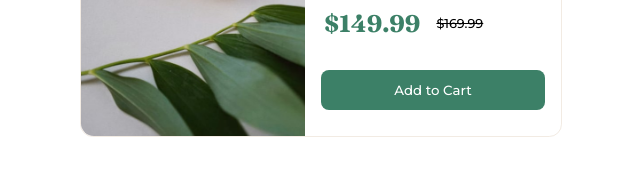
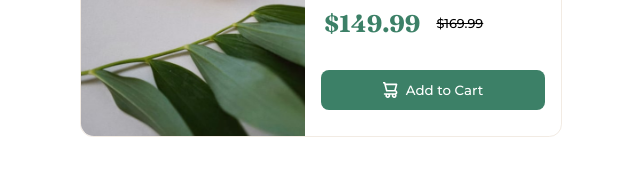
Before and after one commit to MHDSOU/Gabrielle, a plain HTML site: page index.html in a window 1280 px wide. Shown: the part 464-640 px from the top of the page, 319-959 px from the left. Drawn offline with Linux system fonts and the light colour scheme.

Commit message:
last modification

```diff
--- a/Style/Style.css
+++ b/Style/Style.css
@@ -80,6 +80,10 @@
 
 #fifth-item button {
     font-family: 'Montserrat', sans-serif;
+    display: flex;
+    align-items: center;
+    justify-content: center;
+    gap: 0.5rem;
     margin-top: 2rem;
     padding: 0.75rem 2rem;
     width: 100%;
--- a/index.html
+++ b/index.html
@@ -37,7 +37,7 @@
         </div>
 
         <div id="fifth-item">
-          <button> <i></i> Add to Cart</button>
+          <button> <img src="./images/icon-cart.svg" alt=""> Add to Cart</button>
         </div>
 
       </div>
```
